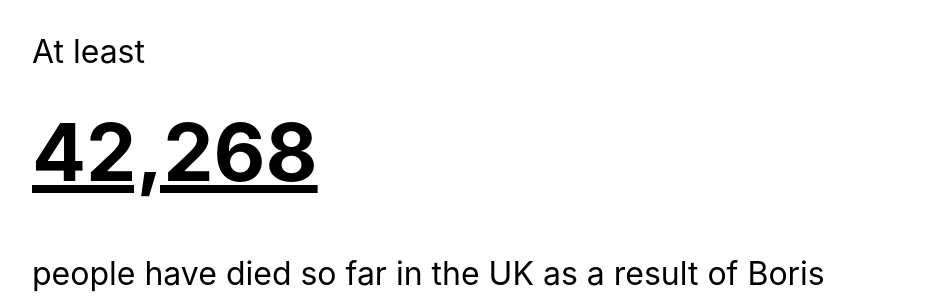
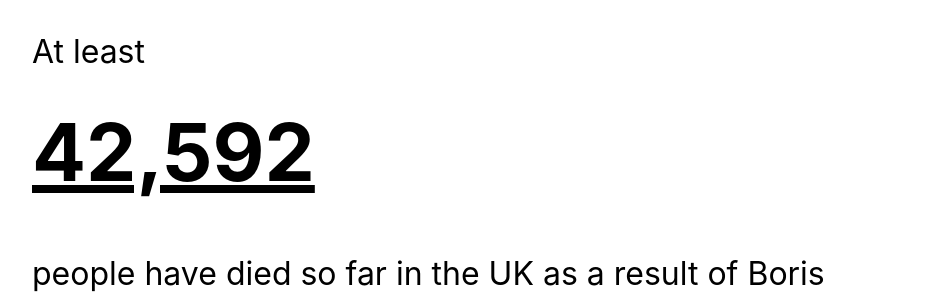
Before and after one commit to jacquescorbytuech/Boris-Johnson, a Jekyll site: the page built from index.html, in a window 1280 px wide. Shown: the top 297 px of the page, without its empty margins (168-1111 px from the left). Built offline with Jekyll 4.4.1, drawn with Linux system fonts in a browser that asks for light colours.

Commit message:
Update index.html

```diff
--- a/index.html
+++ b/index.html
@@ -3,7 +3,7 @@
 ---
 
 <p>At least</p>
-<h1>42,268</h1>
+<h1>42,592</h1>
 <p>people have died so far in the UK as a result of Boris Johnson and his government's incompetent handling of the Covid-19 crisis.</p>
 <p>According to the Financial Times and data from the Office of National Statistics, this number is likely to be <a href="https://www.ft.com/content/3c53ab12-d859-4ceb-b262-f6a0221ca129">significantly higher</a>.</p>
 <p>Still happy to have this idiot leading the country?</p>
```
